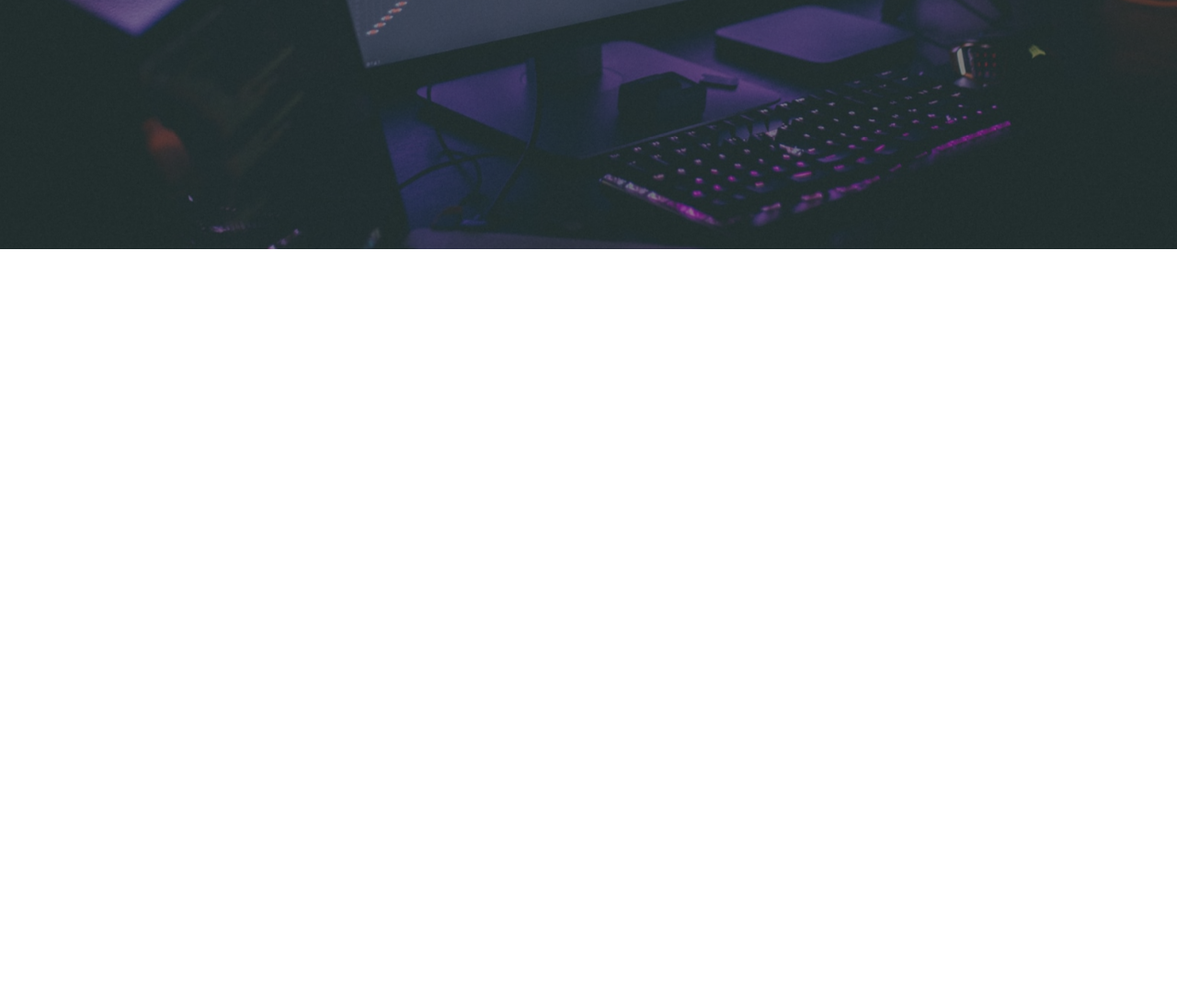
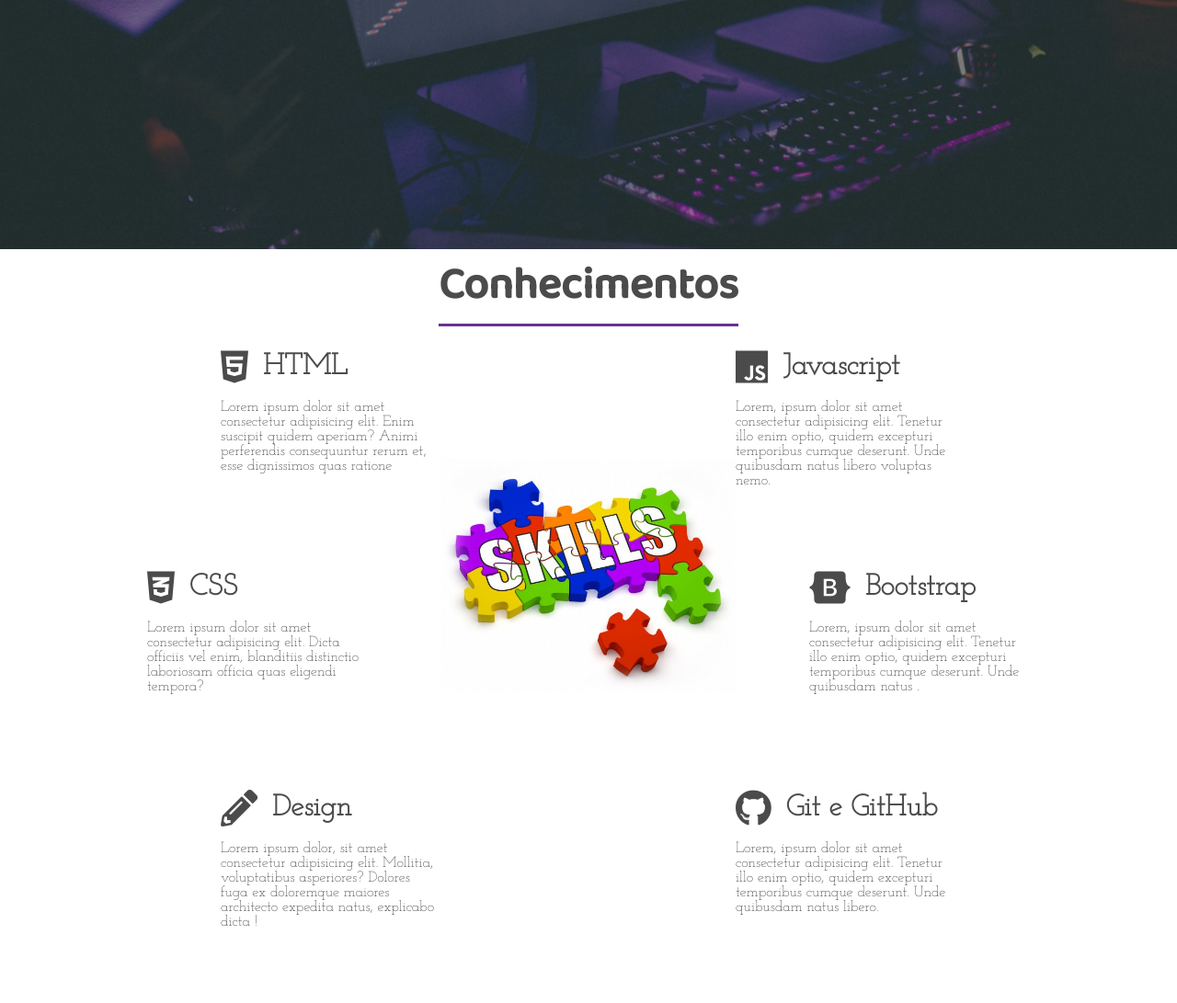
Before and after one commit to BrunoVenuto/portifolio, a plain HTML site: page index.html in a window 1280 px wide. Shown: the part 529-1620 px from the top of the page at 92% size. Before the commit the page ends 800 px from the top, so only its background shows below. Drawn offline with Linux system fonts and the light colour scheme.

```diff
--- a/index.html
+++ b/index.html
@@ -28,7 +28,7 @@
                 <button>Saiba Mais</button>
             </div>
         </header>
-        <div class="sidebar">
+        <aside class="sidebar">
             <nav>
                 <ul class="menu">
                     <li class="menu-item"><a href="#" class="menu-link">Home</a></li>
@@ -43,7 +43,83 @@
                 <a href="#"><i class="fab fa-github-alt"></i></a>
                 <a href="#"><i class="fab fa-twitter"></i></a>
             </div>
-        </div>
+        </aside>
+        <section class="sessao-conhecimentos">
+            <div class="sessao-header">
+                <h1>Conhecimentos</h1>
+            </div>
+            <div class="conhecimentos">
+                <div class="conhecimento">
+                    <div class="conhecimento-header">
+                        <i class="fab fa-html5"></i>
+                        <h3>HTML</h3>
+                    </div>
+                    <div class="conhecimento-text">
+                        <p>Lorem ipsum dolor sit amet consectetur adipisicing elit.
+                            Enim suscipit quidem aperiam? Animi perferendis consequuntur rerum et,
+                            esse dignissimos quas ratione </p>
+                    </div>
+                </div>
+                <div class="conhecimento">
+                    <div class="conhecimento-header">
+                        <i class="fab fa-css3-alt"></i>
+                        <h3>CSS</h3>
+                    </div>
+                    <div class="conhecimento-text">
+                        <p>Lorem ipsum dolor sit amet consectetur adipisicing elit.
+                             Dicta officiis vel enim, blanditiis distinctio laboriosam officia quas
+                              eligendi tempora? </p>
+                    </div>
+                </div>
+                <div class="conhecimento">
+                    <div class="conhecimento-header">
+                        <i class="fas fa-pencil-alt"></i>
+                        <h3>Design</h3>
+                    </div>
+                    <div class="conhecimento-text">
+                        <p>Lorem ipsum dolor, sit amet consectetur adipisicing elit.
+                            Mollitia, voluptatibus asperiores? Dolores fuga ex doloremque maiores
+                            architecto expedita natus, explicabo dicta !</p>
+                    </div>
+                </div>
+                <div class="conhecimento">
+                    <div class="conhecimento-header">
+                        <i class="fab fa-js"></i>
+                        <h3>Javascript</h3>
+                    </div>
+                    <div class="conhecimento-text">
+                        <p>Lorem, ipsum dolor sit amet consectetur adipisicing elit.
+                            Tenetur illo enim optio, quidem excepturi temporibus cumque deserunt.
+                             Unde quibusdam natus libero voluptas nemo.</p>
+                    </div>
+                </div>
+                <div class="conhecimento">
+                    <div class="conhecimento-header">
+                        <i class="fab fa-bootstrap"></i>
+                        <h3>Bootstrap</h3>
+                    </div>
+                    <div class="conhecimento-text">
+                        <p>Lorem, ipsum dolor sit amet consectetur adipisicing elit.
+                            Tenetur illo enim optio, quidem excepturi temporibus cumque deserunt.
+                             Unde quibusdam natus .</p>
+                    </div>
+                </div>
+                <div class="conhecimento">
+                    <div class="conhecimento-header">
+                        <i class="fab fa-github"></i>
+                        <h3>Git e GitHub</h3>
+                    </div>
+                    <div class="conhecimento-text">
+                        <p>Lorem, ipsum dolor sit amet consectetur adipisicing elit.
+                            Tenetur illo enim optio, quidem excepturi temporibus cumque deserunt.
+                             Unde quibusdam natus libero.</p>
+                    </div>
+                </div>
+                <div class="conhecimento-img-wrapper">
+                    <img src="imagens/conhecimentos.png" alt="imagem conhecimento">
+                </div>
+            </div>
+        </section>
     </div>
 </body>
 <script src="script.js"></script>
--- a/style.css
+++ b/style.css
@@ -166,7 +166,7 @@ header {
 .sidebar{
     width: 20rem;
     height: 100vh;
-    background-color: #ffffff;
+    background-color: #f5f5f5;
     position: fixed;
     top: 0;
     right: -20rem;
@@ -224,3 +224,81 @@ header {
 .social-media i:hover{
     background-color: #a044ff;
 }
+
+.conhecimentos {
+    display: grid;
+    grid-template-columns: repeat(16, 1fr);
+    grid-template-rows: repeat(6, 7rem);
+    row-gap: .5rem;
+}
+.conhecimento:nth-child(1){
+    grid-column: 4 / 7;
+    grid-row: 1 / 3;
+}
+.conhecimento:nth-child(2){
+    grid-column: 3 / 6;
+    grid-row: 3 / 5;
+}
+.conhecimento:nth-child(3){
+    grid-column: 4 / 7;
+    grid-row: 5 / -1;
+}
+.conhecimento:nth-child(4){
+    grid-column: 11 / 14;
+    grid-row: 1 / 3;
+}
+.conhecimento:nth-child(5){
+    grid-column: 12 / 15;
+    grid-row: 3 / 5;
+}
+.conhecimento:nth-child(6){
+    grid-column: 11 / 14;
+    grid-row: 5 / -1;
+}
+
+.sessao-conhecimentos {
+
+}
+
+.sessao-header{
+    display: flex;
+    align-items: center;
+    justify-content: center;
+}
+
+.sessao-header h1 {
+    font-family: var(--font-primary);
+    font-size: 3rem;
+    color: #4b4b4b;
+    border-bottom: 3px solid #6a3093;
+    margin-bottom: 1.5rem;
+}
+
+.conhecimento-header{
+    display: flex;
+    align-items: center;
+    color: #4b4b4b;
+}
+.conhecimento-header i {
+    font-size: 2.5rem;
+}
+
+.conhecimento-header h3 {
+    font-family: var(--font-secundary);
+    font-size: 2rem;
+    padding-left: 1rem;
+}
+
+.conhecimento-text {
+    font-family: var(--font-secundary);
+    margin-top: 1rem;
+}
+.conhecimento-img-wrapper{
+    grid-column: 7 / 11;
+    grid-row: 2 / 6;
+    width: 100%;
+}
+.conhecimento-img-wrapper img {
+    object-fit: cover;
+    width: 100%;
+}
```
Also changed, not shown: imagens/conhecimentos.png (added).
